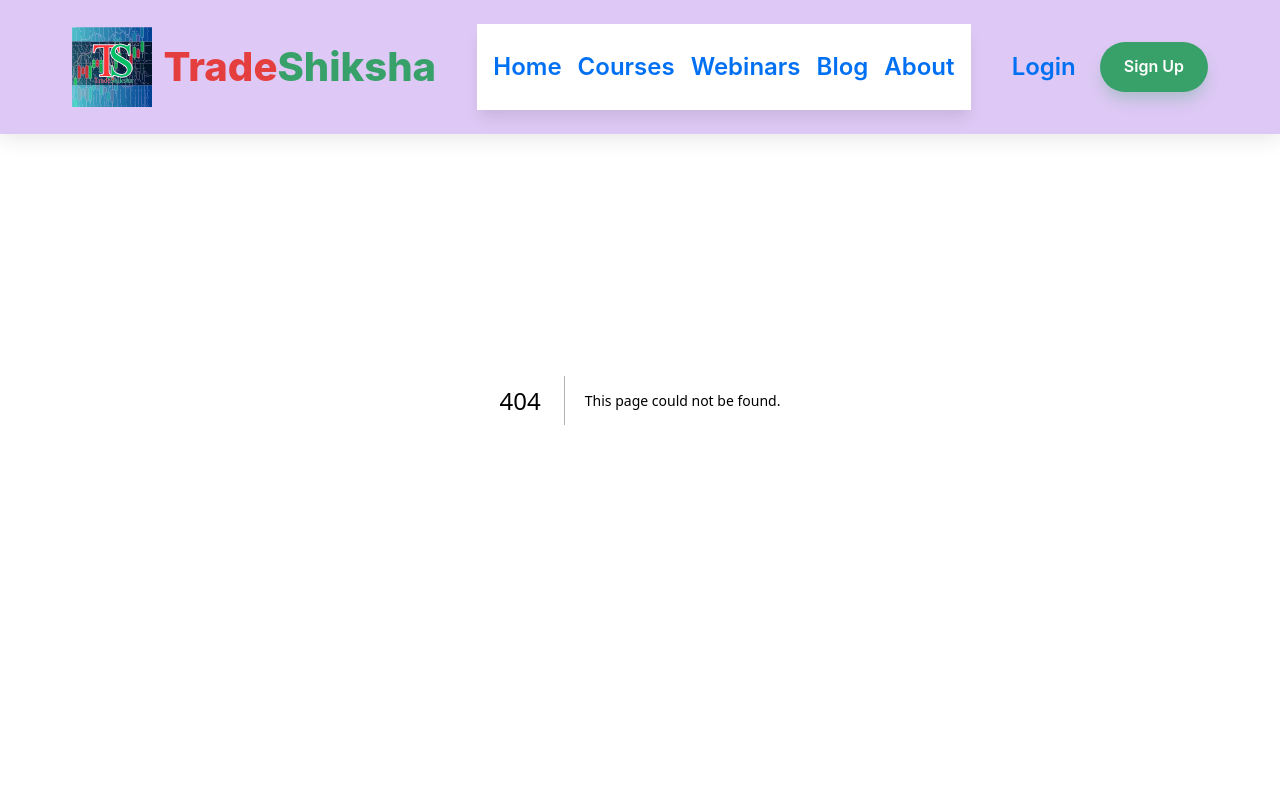
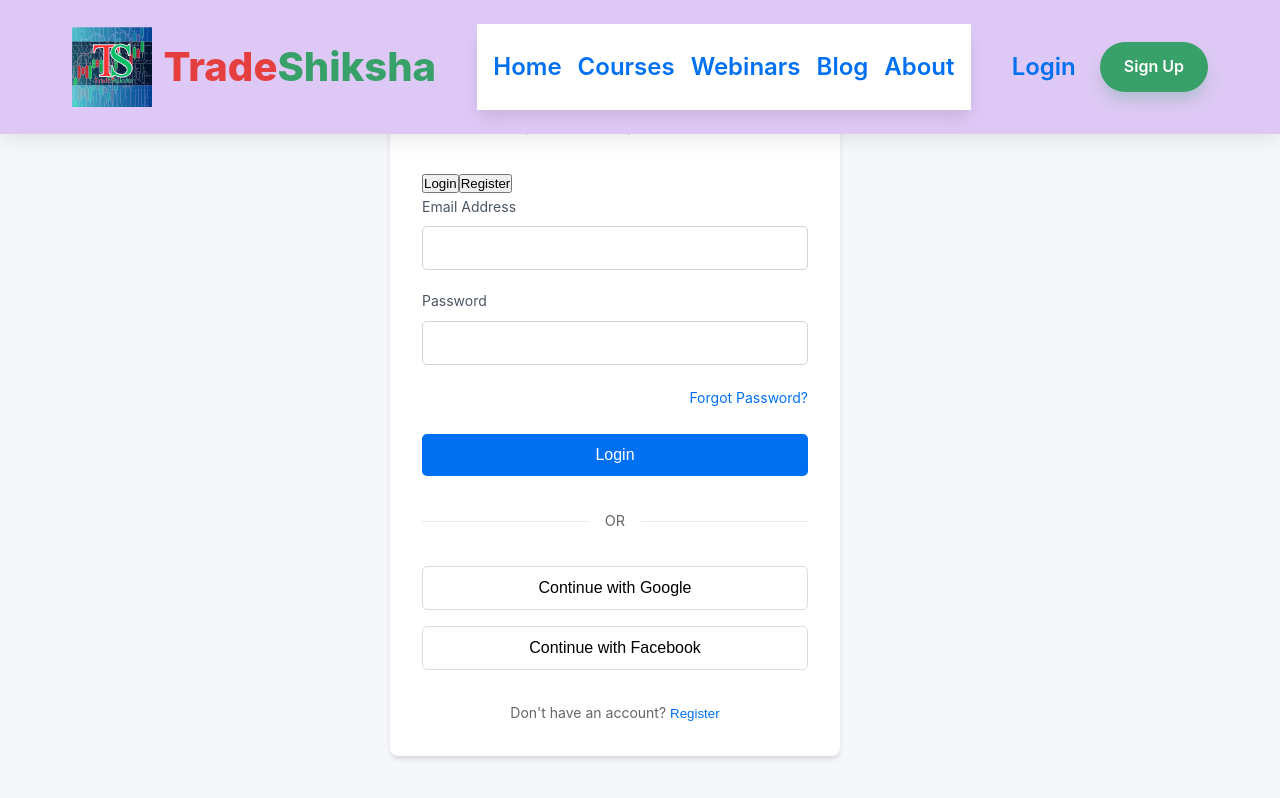
Before and after one commit to kalePrashant/TradeShikshaone, a Next.js app in the folder client/: page /TradeShiksha/auth in a window 1280 px wide. Before the commit this address had no page. Built offline with nearby package versions, Linux system fonts and the light colour scheme.

Commit message:
deply error resolved

```diff
--- a/client/next.config.js
+++ b/client/next.config.js
@@ -1,10 +1,12 @@
 /** @type {import('next').NextConfig} */
 const nextConfig = {
   reactStrictMode: true,
-  swcMinify: true,
   images: {
-    domains: ['localhost'],
+    unoptimized: true,
   },
+  basePath: '/TradeShiksha',
+  assetPrefix: '/TradeShiksha/',
+  trailingSlash: true,
 }
 
 module.exports = nextConfig
--- a/client/package.json
+++ b/client/package.json
@@ -5,10 +5,11 @@
   "homepage": "https://kaleprashant.github.io/TradeShiksha",
   "scripts": {
     "dev": "next dev",
-    "build": "next build && next export",
+    "build": "next build",
+    "export": "next export",
     "start": "next start",
     "lint": "next lint",
-    "predeploy": "npm run build",
+    "predeploy": "npm run build && npm run export",
     "deploy": "gh-pages -d out"
   },
   "dependencies": {
--- /dev/null
+++ b/client/src/styles/SomePage.module.css
@@ -0,0 +1,5 @@
+.container {
+    padding: 2rem;
+    max-width: 1200px;
+    margin: 0 auto;
+  }
```
Also changed, not shown: client/src/pages/SomePage.js (+5 -2 lines).
